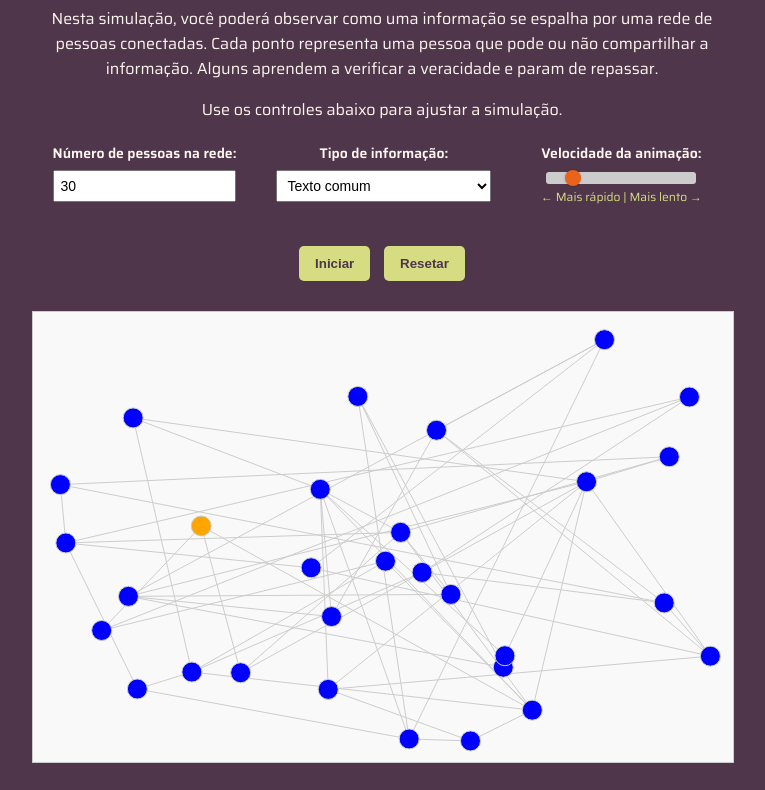
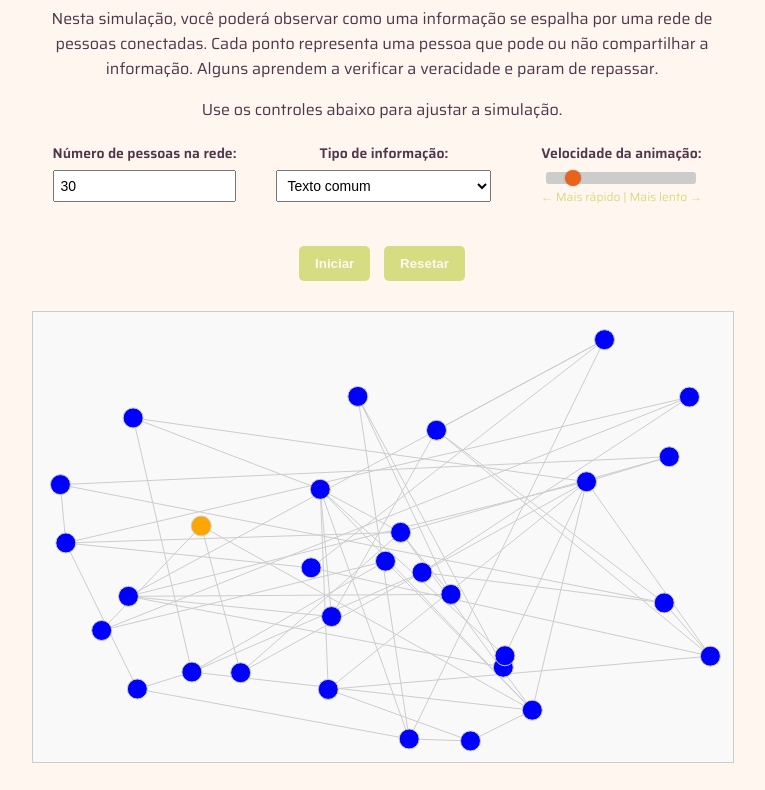
Before and after one commit to femascheti/simulador-propagacao-informacao, a plain HTML site: page index.html in a window 1280 px wide. Shown: the part 127-917 px from the top of the page, without its empty margins (258-1023 px from the left). Drawn offline with Linux system fonts and the light colour scheme; a web font is replaced by a local one.

Commit message:
update cores

```diff
--- a/style.css
+++ b/style.css
@@ -2,12 +2,12 @@
 
 /* ======== BASE ======== */
 :root{
-    --cor-fundo: #4f364b ;
-    --cor-principal: #0B0D20 ;
+    --cor-fundo: #fff6ef;
+    --cor-principal: #0B0D20;
     --cor-secundaria: #cfdd2f;
     --cor-destaque: #d6dc82;
     --cor-laranja: #ea631b;
-    --cor-texto: #fff6ef;
+    --cor-texto: #4f364b;
 }
 
 body {
```
